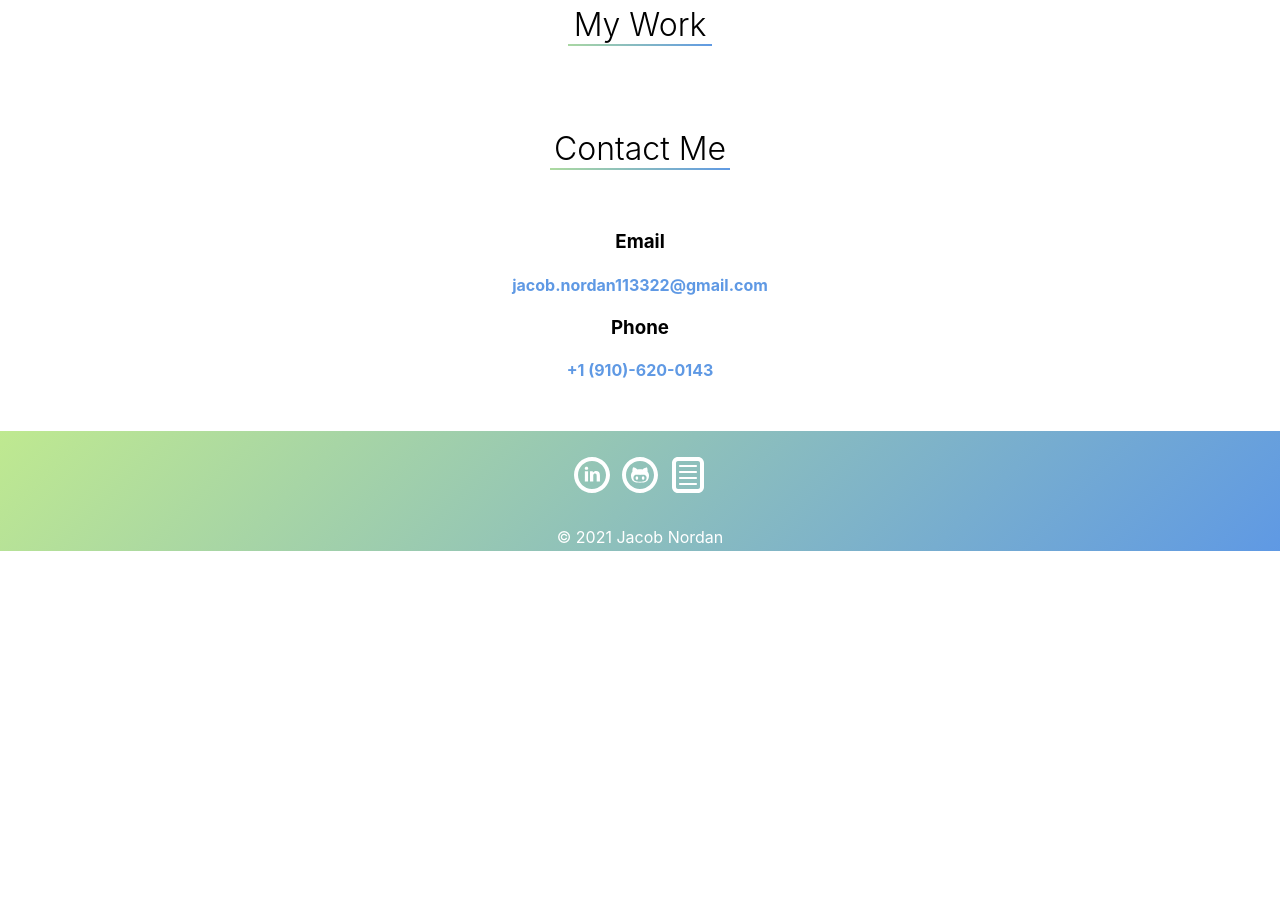
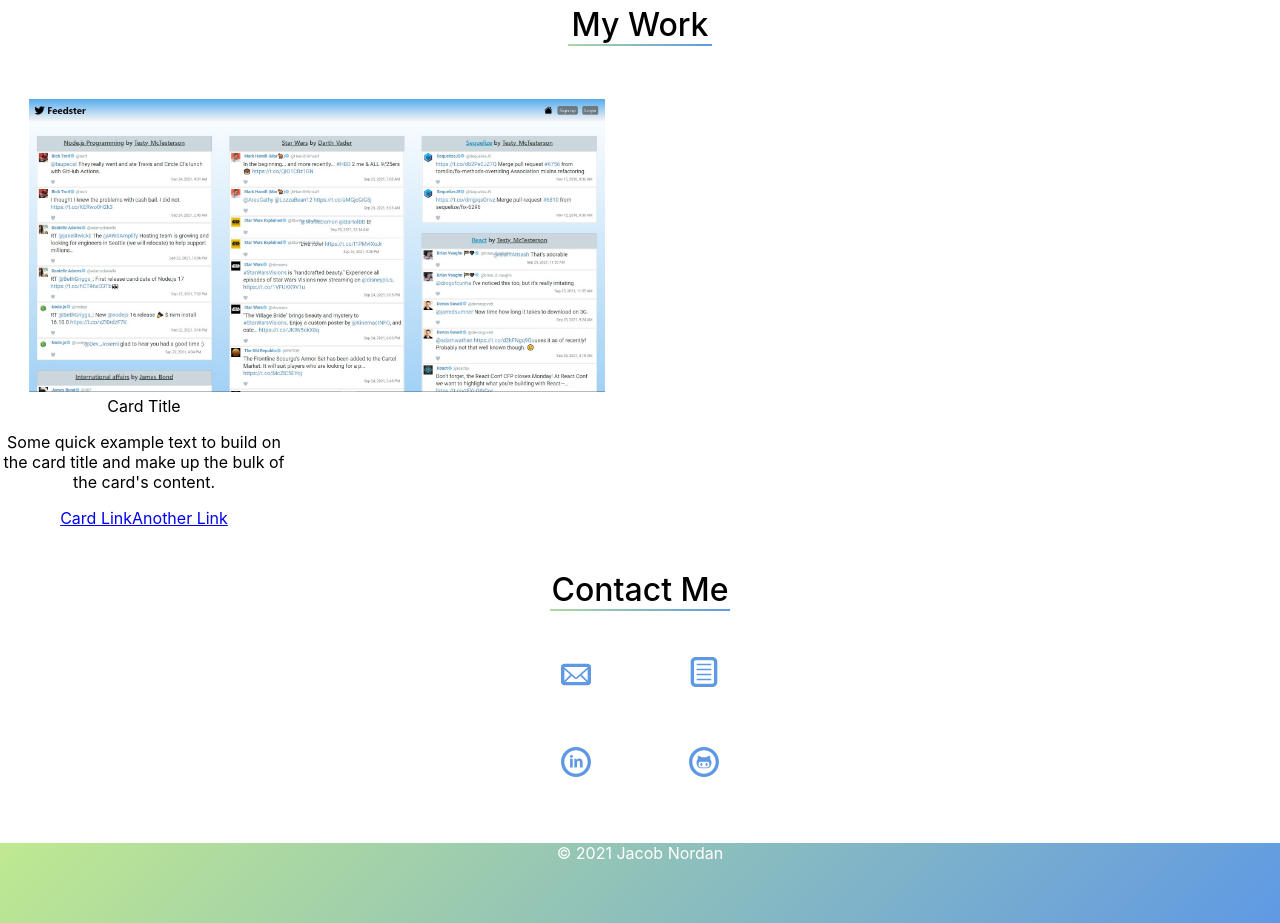
Before and after one commit to jnordan132/React-Portfolio, a React (Create React App) app: page / in a window 1280 px wide. Shown: the part 1460-2383 px from the top of the page. Before the commit the page ends 2011 px from the top, so only its background shows below. Built offline with nearby package versions, Linux system fonts and the light colour scheme.

Commit message:
some style changes to contact section

```diff
--- a/package.json
+++ b/package.json
@@ -14,6 +14,7 @@
     "react-dom": "^17.0.2",
     "react-icons": "^4.3.1",
     "react-scripts": "4.0.3",
+    "reactstrap": "^8.10.0",
     "themify-icons": "^1.0.0",
     "web-vitals": "^1.1.2"
   },
--- a/src/components/about.js
+++ b/src/components/about.js
@@ -9,7 +9,7 @@ const styles =  {
         borderImage: 'linear-gradient(135deg, #bfe990 0%, #5f99e4 100%)',
         borderImageSlice: '1',
         width: '10rem',
-        fontWeight: '300',
+        fontWeight: '500',
     },
     paragraph: {
         marginLeft: '8%',
--- a/src/components/contact.js
+++ b/src/components/contact.js
@@ -1,3 +1,6 @@
+import { TiSocialLinkedinCircular, TiSocialGithubCircular, TiDocumentText, TiMail} from 'react-icons/ti';
+import resume from '../JacobNordanResume .pdf';
+
 const styles =  {
     align: {
         textAlign: 'center'
@@ -9,7 +12,14 @@ const styles =  {
         borderImage: 'linear-gradient(135deg, #bfe990 0%, #5f99e4 100%)',
         borderImageSlice: '1',
         width: '11.25rem',
-        fontWeight: '300',
+        fontWeight: '500',
+    },
+    layout: {
+        display: 'flex',
+        justifyContent: 'space-around',
+        marginRight: '40%',
+        marginLeft: '40%',
+        width: '20%',
     },
 }
 
@@ -17,14 +27,26 @@ function Contact() {
     return (
         <div style={styles.align}>
             <br/>
-            <h1 style={styles.heading}>Contact Me</h1>
+                <h1 style={styles.heading}>Contact Me</h1>
             <br/>
-            <div>
-                <h3>Email</h3>
-                <h4><a style={{ textDecoration: 'none', color: '#5f99e4' }} id="email" href="mailto: jacob.nordan113322@gmail.com">jacob.nordan113322@gmail.com</a></h4>
-                <h3>Phone</h3>
-                <h4><a style={{ textDecoration: 'none', color: '#5f99e4' }} id="phone" href="tel:910-620-0143">+1 (910)-620-0143</a></h4>
-            </div>
+                <div style={styles.layout}>
+                    <div>
+                        <a style={{ textDecoration: 'none', color: '#5f99e4', fontSize: '250%' }} id="email" href="mailto: jacob.nordan113322@gmail.com"><TiMail/></a>
+                    </div>
+                    <div>
+                    <a style={{ textDecoration: 'none', color: '#5f99e4', fontSize: '250%' }} target="_blank" rel="noreferrer" href={resume}><TiDocumentText/></a>
+                    </div>
+                </div>
+            <br/>
+            <br/>
+                <div style={styles.layout}>
+                    <div>
+                        <a style={{ textDecoration: 'none', color: '#5f99e4', fontSize: '250%' }} target="_blank" rel="noreferrer" href="https://www.linkedin.com/in/jacob-nordan/"><TiSocialLinkedinCircular/></a>
+                    </div>
+                    <div>
+                        <a style={{ textDecoration: 'none', color: '#5f99e4', fontSize: '250%' }} target="_blank" rel="noreferrer" href="https://www.github.com/jnordan132"><TiSocialGithubCircular/></a>
+                    </div>
+                </div>
         </div>
     );
 }
--- a/src/components/footer.js
+++ b/src/components/footer.js
@@ -1,22 +1,15 @@
-import { TiSocialLinkedinCircular, TiSocialGithubCircular, TiDocumentText } from 'react-icons/ti';
-import resume from '../JacobNordanResume .pdf';
-
 const styles = {
     background:  {
         background: 'linear-gradient(135deg, #bfe990 0%, #5f99e4 100%)',
-        height: '15vh',
+        height: '10vh',
         textAlign: 'center',
         marginTop: '4%'
     },
     position: {
         alignItems: 'center',
-        marginTop: '4%'
+        marginTop: '4%',
     },
     letters: {
-        color: 'white',
-    },
-    icons: {
-        fontSize: '300%',
         color: 'white',
     }
 }
@@ -24,19 +17,7 @@ const styles = {
 function Footer() {
     return (
         <div style={styles.background}>
-            <div style={styles.position}>
-                <br/>
-            <div style={styles.icons}>
-                <a target="_blank" rel="noreferrer" href="https://www.linkedin.com/in/jacob-nordan/" style={{color: 'white'}}>
-                    <TiSocialLinkedinCircular/>
-                </a>
-                <a target="_blank" rel="noreferrer" href="https://www.github.com/jnordan132" style={{color: 'white'}}>
-                    <TiSocialGithubCircular/>
-                </a>
-                <a target="_blank" rel="noreferrer" href={resume} style={{color: 'white'}}>
-                    <TiDocumentText/>
-                </a>
-            </div>
+            <div>
                 <p style={styles.letters}>© 2021 Jacob Nordan</p>
             </div>
         </div>
--- a/src/components/skills.js
+++ b/src/components/skills.js
@@ -9,7 +9,7 @@ const styles =  {
         borderImage: 'linear-gradient(135deg, #bfe990 0%, #5f99e4 100%)',
         borderImageSlice: '1',
         width: '8.75rem',
-        fontWeight: '300',
+        fontWeight: '500',
     },
     list: {
         listStyleType: 'none',
--- a/src/components/work.js
+++ b/src/components/work.js
@@ -1,3 +1,7 @@
+import Card from 'react-bootstrap/Card';
+import feedster from '../feedster.jpg'
+
+
 const styles =  {
     align: {
         textAlign: 'center'
@@ -9,7 +13,7 @@ const styles =  {
         borderImage: 'linear-gradient(135deg, #bfe990 0%, #5f99e4 100%)',
         borderImageSlice: '1',
         width: '9rem',
-        fontWeight: '300',
+        fontWeight: '500',
     },
 }
 
@@ -19,6 +23,22 @@ function Work() {
             <br/>
             <h1 style={styles.heading}>My Work</h1>
             <br/>
+            <div>
+            <Card style={{ width: '18rem' }}>
+                <Card.Img variant="top" src={feedster} style={{ marginLeft: '10%', width: '200%'}} />
+                <Card.Body>
+                  <Card.Title>Card Title</Card.Title>
+                  <Card.Text>
+                    Some quick example text to build on the card title and make up the bulk of
+                    the card's content.
+                  </Card.Text>
+                </Card.Body>
+                <Card.Body>
+                  <Card.Link href="#">Card Link</Card.Link>
+                  <Card.Link href="#">Another Link</Card.Link>
+                </Card.Body>
+            </Card>
+            </div>
         </div>
     );
 }
```
Also changed, not shown: src/feedster.jpg (added), 1 other file (tests, documents, lock files or other folders).
